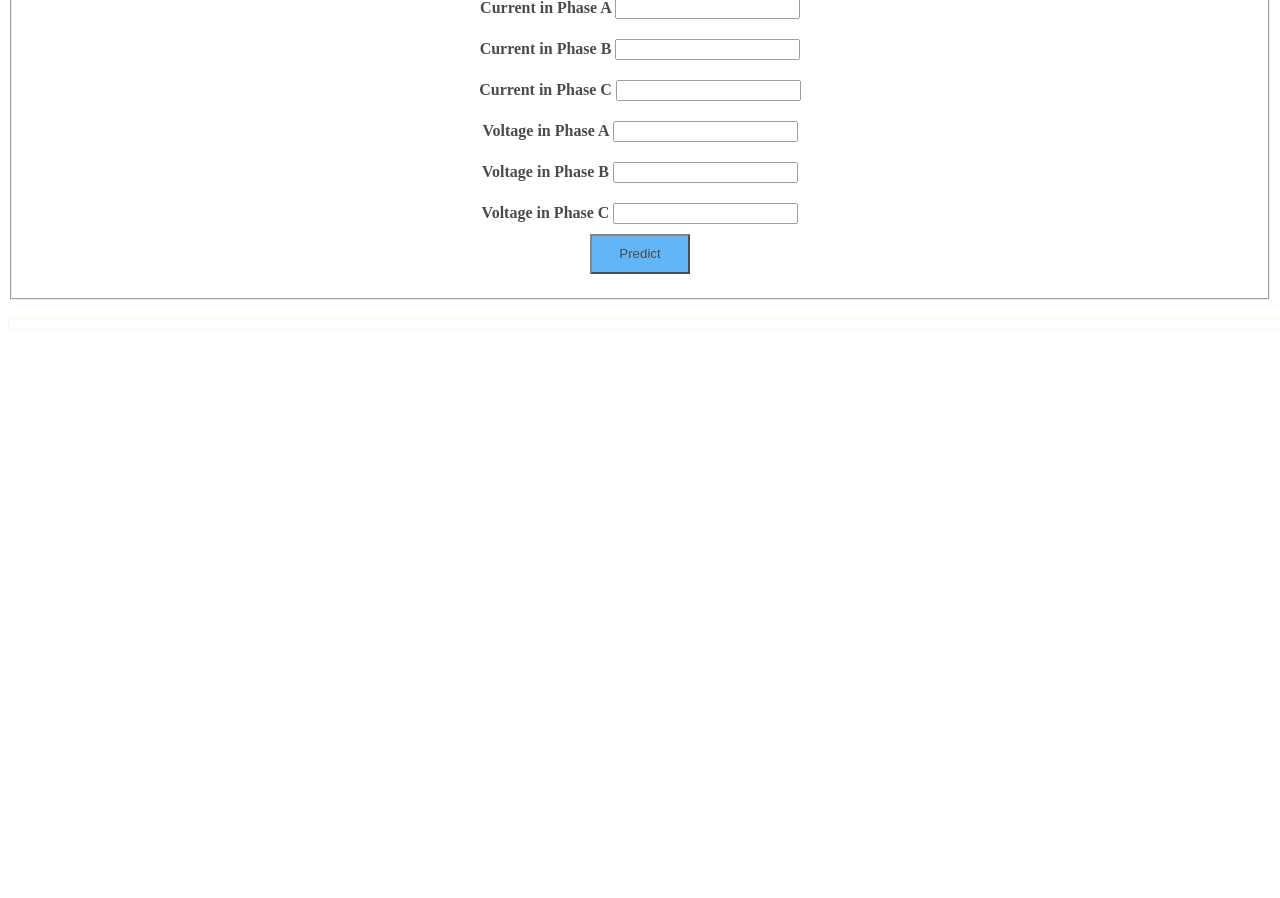
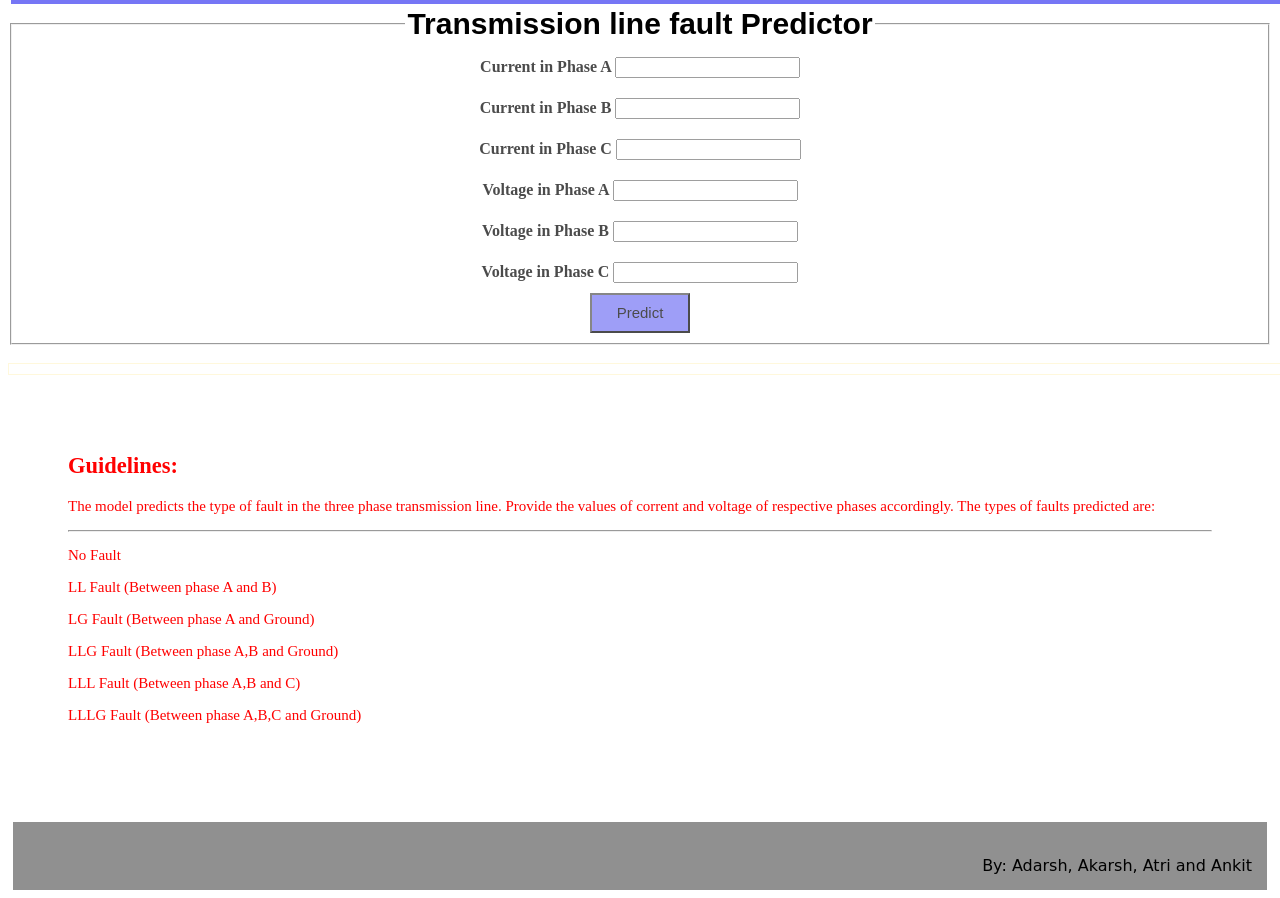
Before and after one commit to AdarshJha619/transmission-line-fault-predictor, a Flask app: page / in a window 1280 px wide; the page is wider, and only the part inside the window is pictured. Shown: the part 166-1064 px from the top of that part. Before the commit the page ends 496 px from the top of that part, so only its background shows below. Run offline with Flask 2, Linux system fonts and the light colour scheme; parts of the project's set-up code (start-up, migrations or seed data) failed here and were passed over.

Commit message:
Update main.html

```diff
--- a/templates/main.html
+++ b/templates/main.html
@@ -2,9 +2,9 @@
 <html lang ="en">
     <style>
       header{
-        text-align: center;
+        text-align: left;
         color:white;
-        font-size:25px;
+        font-size:40px;
         font-family: Cursive;
         background: #7676f5;
       	border: 3px solid;
@@ -18,6 +18,12 @@
         margin:5px;
         padding:15px;
         font-family: Cursive;
+      }
+      legend{
+        font-size:30px;
+        text-align:center;
+        font-family: Sans-serif;
+        font-weight: bold;
       }
         .foot {
                 font-family: cursive;
@@ -38,7 +44,15 @@
             color: black;
             border: 1px solid cornsilk;
         }
+        .alert-alert-success{
+          padding:30px;
+          font-size:15px;
+          margin:30px;
 
+        }
+        .container2{
+          color:red;
+        }
 
         .container {
                 background-color: white;
@@ -52,16 +66,18 @@
       }
       .input{
 
-  opacity:0.7;
-        height:300px;
+        opacity:0.7;
+
         font-weight:bold;
         text-align:center;
       }
       .btn-info
       {
-        background-color: #2196F3;
+        background-color: #7676f5;
 	height:40px;
-	width:100px;
+  width:100px;
+  color:black;
+  font-size:15px;
       }
 .btn-info:hover {background: #0b7dd1;}
     </style>
@@ -74,7 +90,7 @@
     </head>
     <header>
     <div class="card text-center">
-        <div class="card-header"><img src="https://upload.wikimedia.org/wikipedia/en/thumb/d/d2/R.V._College_of_Engineering_logo.png/220px-R.V._College_of_Engineering_logo.png"height=60px,width=60px,alt="">
+        <div class="card-header"><img src="https://upload.wikimedia.org/wikipedia/en/thumb/d/d2/R.V._College_of_Engineering_logo.png/220px-R.V._College_of_Engineering_logo.png"height=100px,width=100px,alt="">
 
           Department of Electrical and Electronics Engineering
         </div>
@@ -118,6 +134,7 @@
             </fieldset>
             </form>
             <br>
+
             <div class="result" align="center">
                     {% if result %}
                         {% for variable, value in original_input.items() %}
@@ -128,6 +145,21 @@
                            <p class="last">{{ result }}</p>
                     {% endif %}
             </div>
+           <div class="container2" id="guidelines">
+            <div class="alert-alert-success" role="alert" >
+              <h2 class="alert-heading">Guidelines:</h2>
+              <p>The model predicts the type of fault in the three phase transmission line. Provide the values of corrent and voltage of respective phases accordingly. The types of faults predicted are: </p>
+              <hr>
+              <p class="mb-0">No Fault</p>
+              <p class="mb-0">LL Fault (Between phase A and B)</p>
+              <p class="mb-0">LG Fault (Between phase A and Ground)</p>
+              <p class="mb-0">LLG Fault (Between phase A,B and Ground)</p>
+              <p class="mb-0">LLL Fault (Between phase A,B and C)</p>
+              <p class="mb-0">LLLG Fault (Between phase A,B,C and Ground)</p>
+            </div>
+          </div>
+
+
         </div>
         <br>
 
@@ -139,6 +171,10 @@
     </div>
     </div>
 <!-- Footer -->
+<footer id="main-footer">
+</br>
 
+  By: Adarsh, Akarsh, Atri and Ankit
+</footer>
     </body>
 </html>
```
